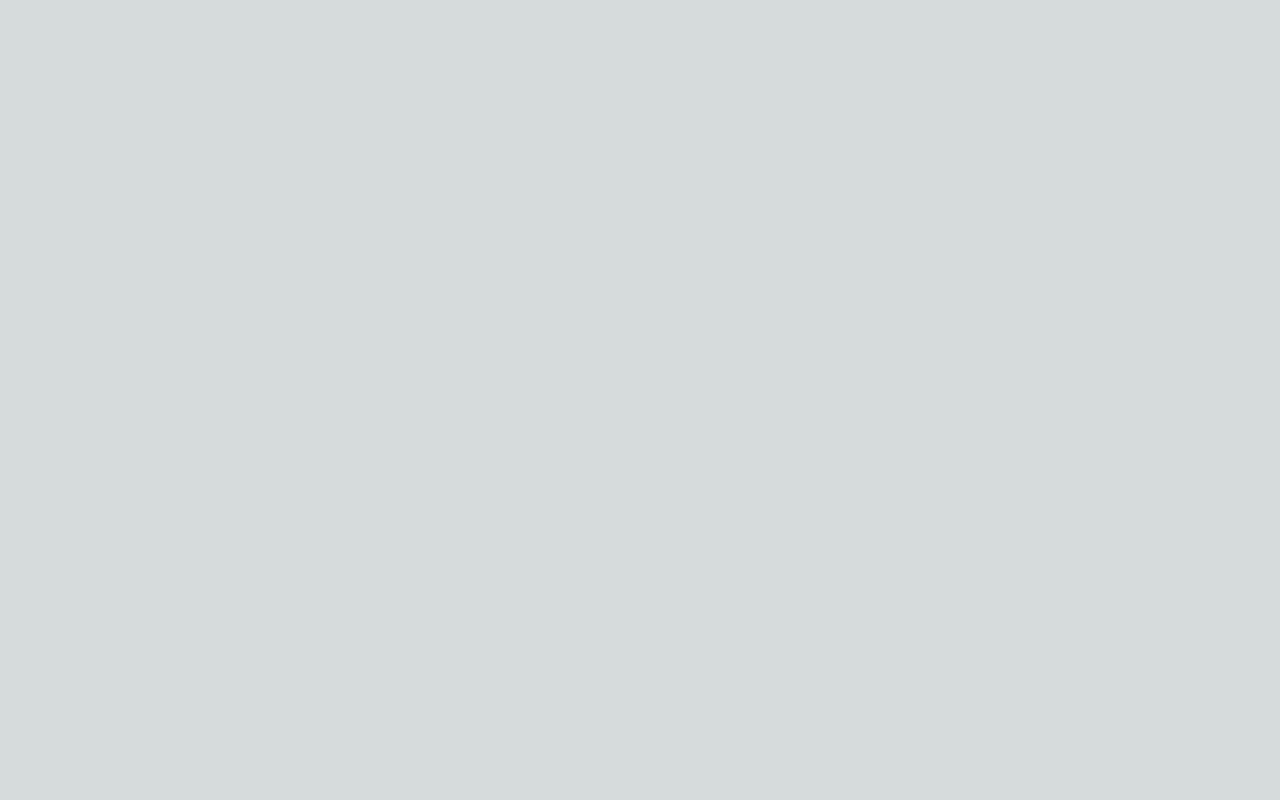
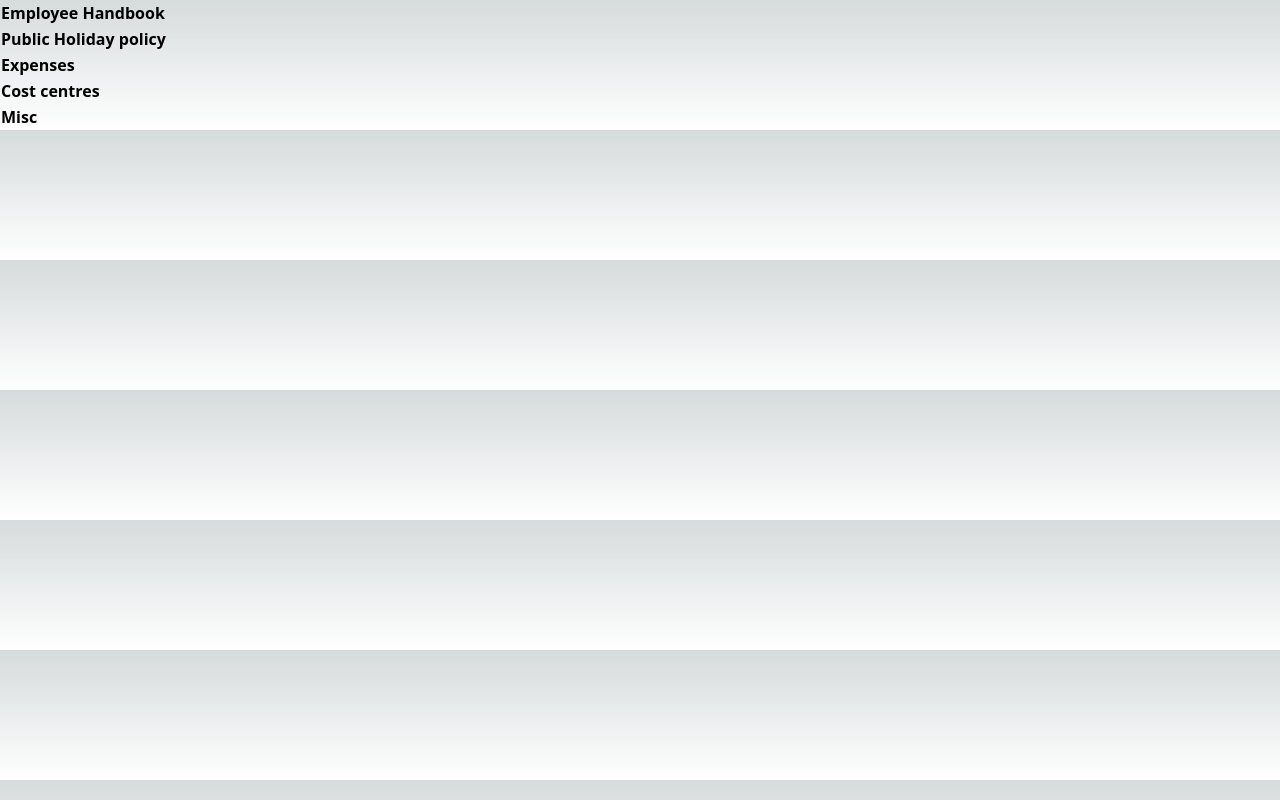
Before and after one commit to jesswils/front-end-brightHR, a Next.js app: page / in a window 1280 px wide. Built offline with nearby package versions, Linux system fonts and the light colour scheme.

Commit message:
First test case and corresponding work

```diff
--- /dev/null
+++ b/src/components/Table.tsx
@@ -0,0 +1,19 @@
+import { data } from '../data';
+
+const Table = () => {
+	return (
+		<section>
+			{data.map((document) => (
+				<table>
+					<tbody>
+						<tr>
+							<th>{document.name}</th>
+						</tr>
+					</tbody>
+				</table>
+			))}
+		</section>
+	);
+};
+
+export default Table;
--- a/src/pages/index.tsx
+++ b/src/pages/index.tsx
@@ -1,7 +1,12 @@
+import Table from '@/components/Table';
 import { Inter } from 'next/font/google';
 
 const inter = Inter({ subsets: ['latin'] });
 
 export default function Home() {
-	return <main></main>;
+	return (
+		<main>
+			<Table />
+		</main>
+	);
 }
```
Also changed, not shown: 1 other file (tests, documents, lock files or other folders).
